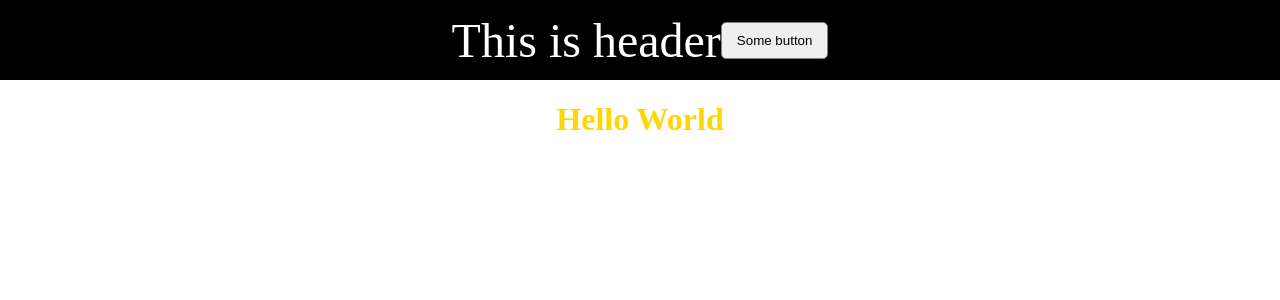
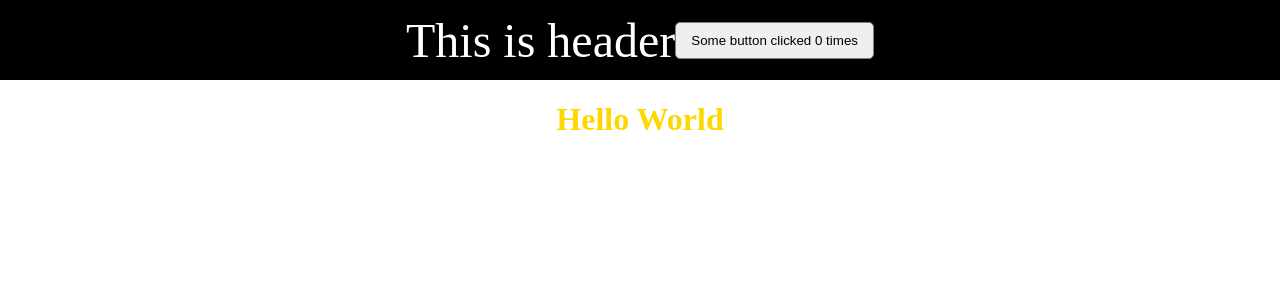
Before and after one commit to Aleksets/module_f1.3_2, a React app: page / in a window 1280 px wide. Shown: the top 300 px of the page. Built offline with nearby package versions, Linux system fonts and the light colour scheme; the HTML template or start-up script is replaced by a standard one.

Commit message:
Commit 5 - After f1.4 video 3

```diff
--- a/src/components/Header.js
+++ b/src/components/Header.js
@@ -1,20 +1,20 @@
-import React, { Component } from "react";
+import React, { useState } from "react";
 
 import "../styles/Header.css"
 
+
+function Header() {
     let buttonName = "Some button";
+    let [count, setNewCount] = useState(0);
     const handleClick = () => {
-    console.log("you pushed the button", buttonName)
+        setNewCount(count + 1);
     }
 
-class Header extends Component {
-    render() {
     return (
         <header>This is header
-                <button className={ "some-button" } onClick={ handleClick }>{ buttonName }</button>
+            <button className={ "some-button" } onClick={ handleClick }>{ buttonName } clicked { count } times</button>
         </header>
     )
 }
-}
 
 export default Header;
```
Lines whose indentation alone changed are shown as unchanged.
